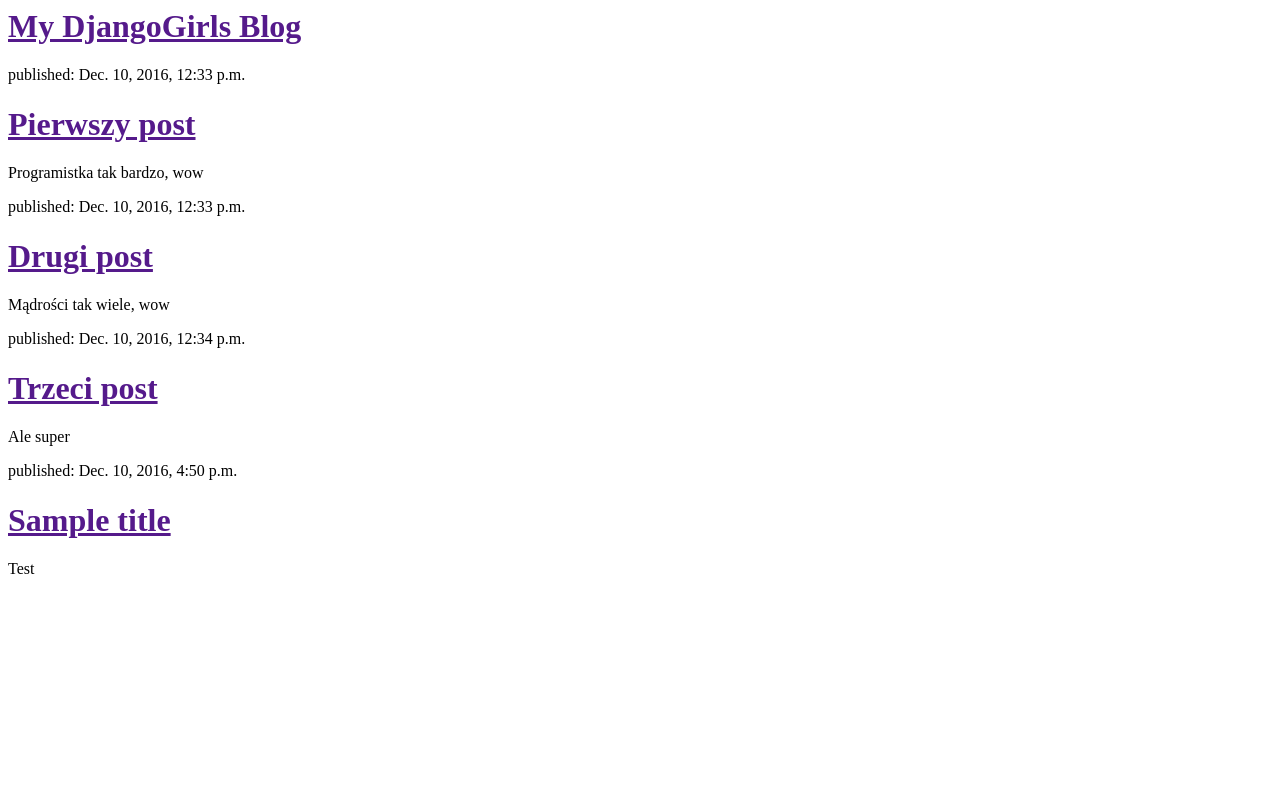
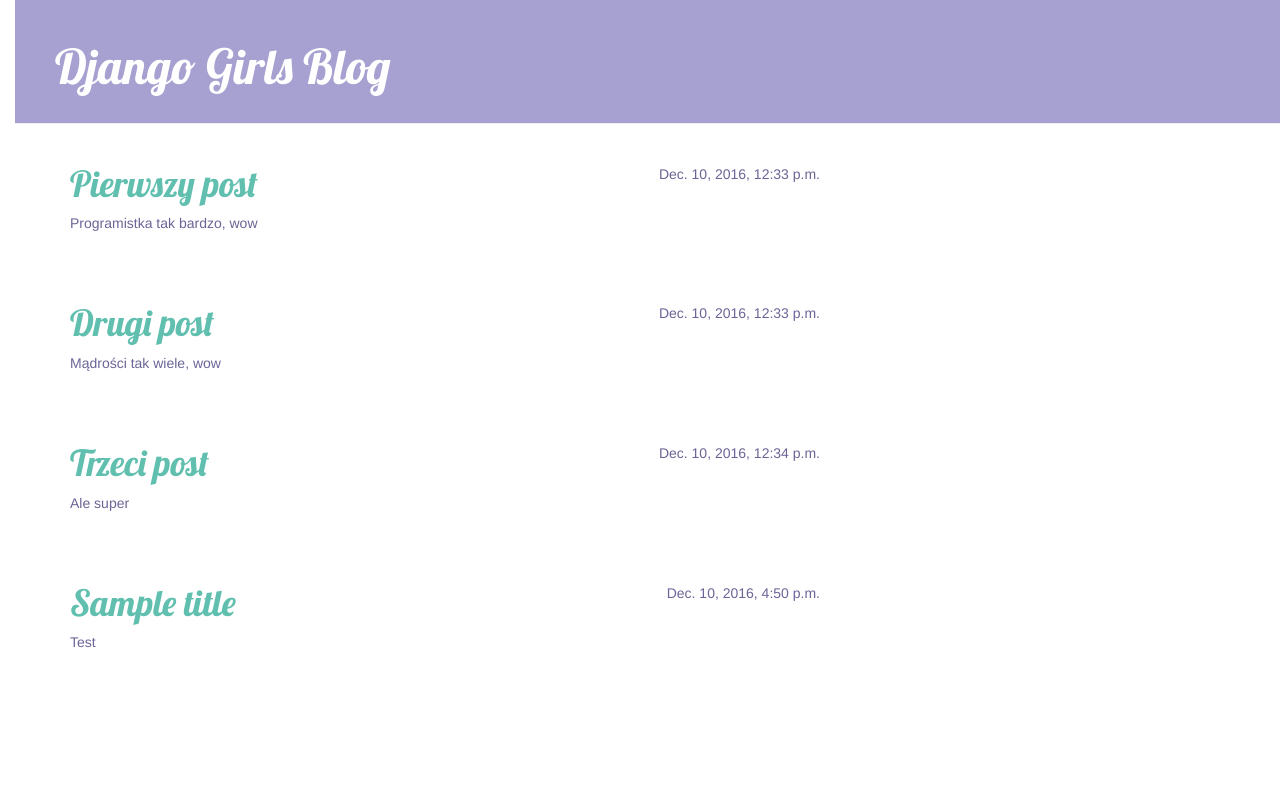
Before and after one commit to carolinarudzka/my-first-blog, a Django app: page / in a window 1280 px wide. Run offline with Django 3.2, Linux system fonts and the light colour scheme; data comes from the database, SQL or seed files in the repository; some libraries are stand-ins or nearby versions.

Commit message:
Added views and templates for particular posts

```diff
--- /dev/null
+++ b/blog/templates/blog/base.html
@@ -0,0 +1,32 @@
+{% load staticfiles %}
+<html>
+    <head>
+    	<link rel="stylesheet" href="//maxcdn.bootstrapcdn.com/bootstrap/3.2.0/css/bootstrap.min.css">
+		<link rel="stylesheet" href="//maxcdn.bootstrapcdn.com/bootstrap/3.2.0/css/bootstrap-theme.min.css">
+		<link rel="stylesheet" href="{% static 'css/blog.css' %}">
+		<link href="//fonts.googleapis.com/css?family=Lobster&subset=latin,latin-ext" rel="stylesheet" type="text/css">
+        <title>My first blog</title>
+    </head>
+    <body>
+        <div class="page-header">
+            <h1><a href="/">Django Girls Blog</a></h1>
+        </div>
+        <div class="content container">
+            <div class="row">
+                <div class="col-md-8">
+                {% block content %}
+                    {% for post in posts %}
+                         <div class="post">
+                             <div class="date">
+                                 {{ post.published_date }}
+                            </div>
+                            <h1><a href="">{{ post.title }}</a></h1>
+                            <p>{{ post.text|linebreaksbr }}</p>
+                        </div>
+                    {% endfor %}
+                {% endblock %}
+                </div>
+            </div>
+        </div>
+    </body>
+</html>
--- a/blog/templates/blog/post_list.html
+++ b/blog/templates/blog/post_list.html
@@ -1,19 +1,12 @@
-<html>
-    <head>
-        <title>My first blog</title>
-    </head>
-    <body>
-        <div>
-        	<h1><a href=""> My DjangoGirls Blog </a></h1>
-        </div>
-
-        {% for post in posts %}
-        	<div>
-    			<p>published: {{ post.published_date }}</p>
-    			<h1><a href="">{{ post.title }}</a></h1>
-    			<p>{{ post.text|linebreaksbr }}</p>
-    		</div>
-		{% endfor %}
-
-    </body>
-</html>
+{% extends 'blog/base.html' %}
+{% block content %}
+	{% for post in posts %}
+	     <div class="post">
+	         <div class="date">
+	             {{ post.published_date }}
+	        </div>
+	        <h1><a href="{% url 'post_detail' pk=post.pk %}">{{ post.title }}</a></h1>
+	        <p>{{ post.text|linebreaksbr }}</p>
+	    </div>
+	{% endfor %}
+{% endblock content %}
--- a/blog/urls.py
+++ b/blog/urls.py
@@ -2,5 +2,6 @@ from django.conf.urls import url
 from . import views
 
 urlpatterns = [
-	url(r'^$', views.post_list, name='post_list')
+	url(r'^$', views.post_list, name='post_list'),
+	url(r'^post/(?P<pk>[0-9]+)/$', views.post_detail, name='post_detail'),
 ]
--- a/blog/views.py
+++ b/blog/views.py
@@ -1,7 +1,11 @@
 from django.shortcuts import render
 from django.utils import timezone
 from .models import Post
+from django.shortcuts import render, get_object_or_404
 
 def post_list(request):
 	posts = Post.objects.filter(published_date__lte=timezone.now()).order_by('published_date')
 	return render(request, 'blog/post_list.html', {'posts' : posts})
+def post_detail(request, pk):
+    post = get_object_or_404(Post, pk=pk)
+    return render(request, 'blog/post_detail.html', {'post': post})
--- a/mysite/settings.py
+++ b/mysite/settings.py
@@ -102,3 +102,6 @@ USE_TZ = True
 
 STATIC_URL = '/static/'
 STATIC_ROOT = os.path.join(BASE_DIR, 'public', 'static')
+STATICFILES_DIRS = (
+    os.path.join(BASE_DIR, "static"),
+)
--- /dev/null
+++ b/static/css/blog.css
@@ -0,0 +1,62 @@
+h1 a {
+	color: #A6A1D1;
+	font-family: "Lobster";
+
+}
+h2 a {
+	color: #60BFAE;
+	font-family: "Lobster";
+}
+p {
+	color: #6A6596;
+}
+body {
+	padding-left: 15px;
+}
+.page-header {
+    background-color: #A6A1D1;
+    margin-top: 0;
+    padding: 20px 20px 20px 40px;
+}
+
+.page-header h1, .page-header h1 a, .page-header h1 a:visited, .page-header h1 a:active {
+    color: #ffffff;
+    font-size: 36pt;
+    text-decoration: none;
+}
+
+.content {
+    margin-left: 40px;
+}
+
+h1, h2, h3, h4 {
+    font-family: 'Lobster', cursive;
+}
+
+.date {
+    float: right;
+    color: #6A6596;
+}
+
+.save {
+    float: right;
+}
+
+.post-form textarea, .post-form input {
+    width: 100%;
+}
+
+.top-menu, .top-menu:hover, .top-menu:visited {
+    color: #ffffff;
+    float: right;
+    font-size: 26pt;
+    margin-right: 20px;
+}
+
+.post {
+    margin-bottom: 70px;
+}
+
+.post h1 a, .post h1 a:visited {
+    color: #60BFAE;
+}
```
Also changed, not shown: blog/templates/blog/post_detail.html (added, +13 -0 lines).
